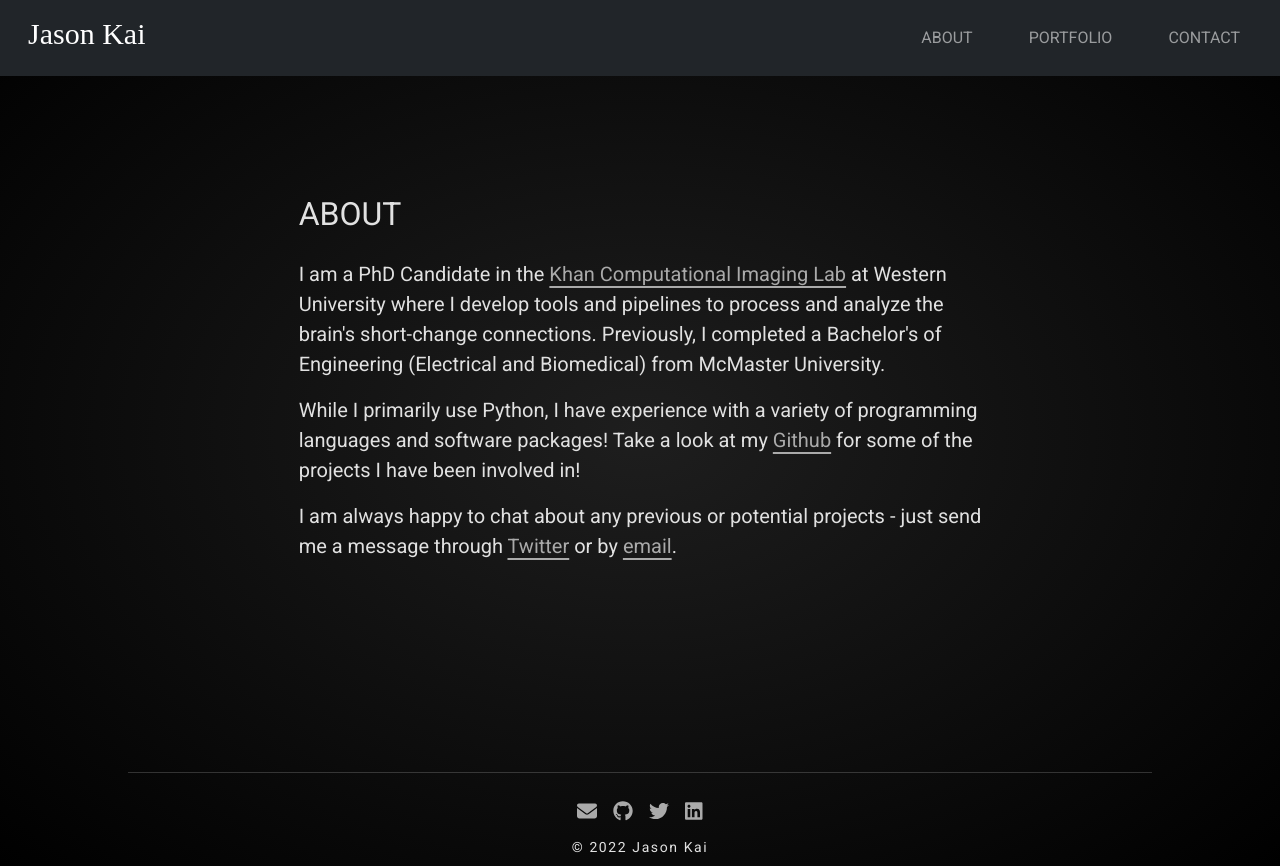
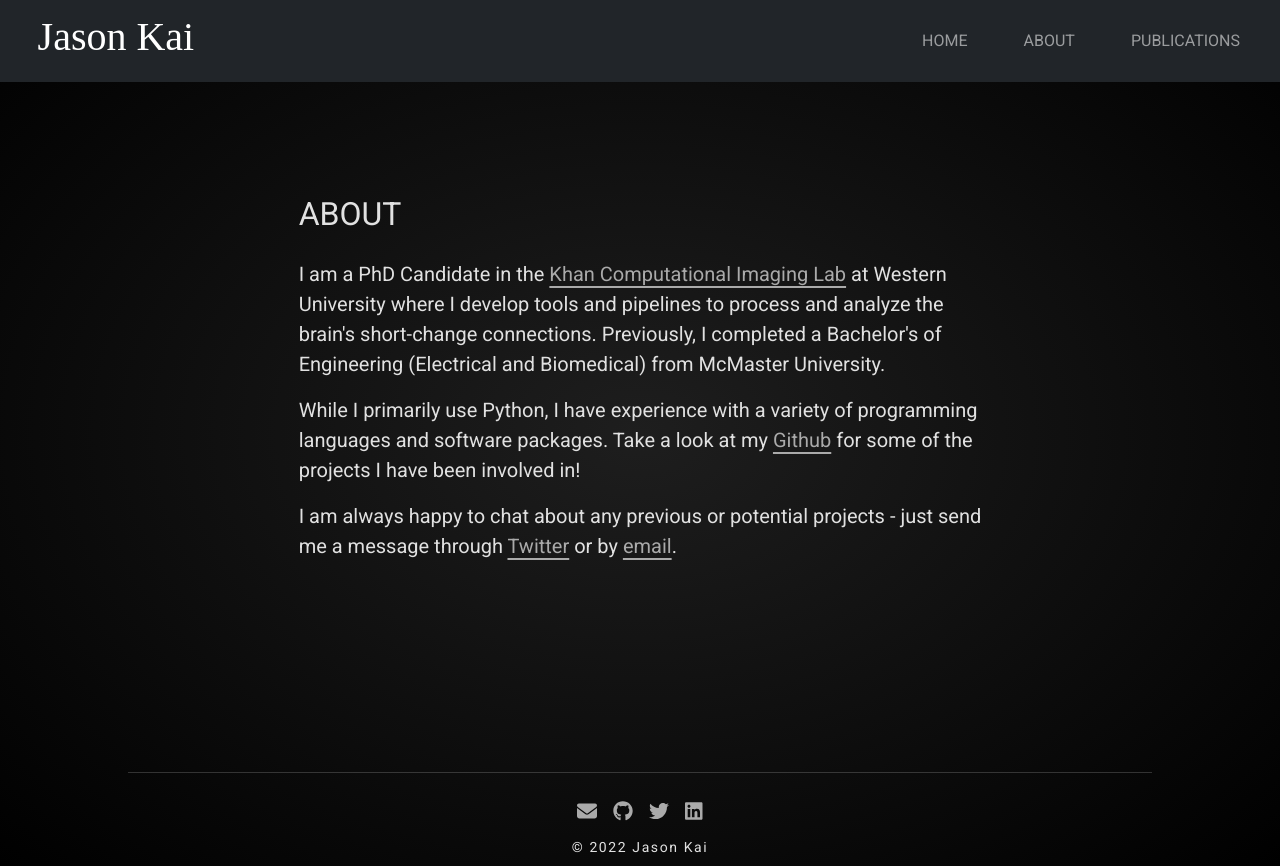
Before and after one commit to kaitj/kaitj.github.io, a Next.js app: page /about in a window 1280 px wide. Built offline with nearby package versions, Linux system fonts and the light colour scheme; a web font is replaced by a local one.

Commit message:
update navbar, and stylesheets

```diff
--- a/components/navbar.tsx
+++ b/components/navbar.tsx
@@ -20,9 +20,9 @@ export const NavBar = () => {
 
                 <div className="collapse navbar-collapse justify-content-end" id='navbarNav'>
                     <ul className="navbar-nav">
-                        <li className="nav-item"><a className="nav-link" href="/">about</a></li>
-                        <li className="nav-item"><a className="nav-link" href="#">portfolio</a></li>
-                        <li className="nav-item"><a className="nav-link" href="/contact">contact</a></li>
+                        <li className="nav-item"><a className="nav-link" href="/">home</a></li>
+                        <li className="nav-item"><a className="nav-link" href="/about">about</a></li>
+                        <li className="nav-item"><a className="nav-link" href="/publications">publications</a></li>
                     </ul>
                 </div>
             </div>
--- a/components/profile.tsx
+++ b/components/profile.tsx
@@ -5,7 +5,7 @@ export const Profile = () => {
 
             <p>I am a PhD Candidate in the <a href="https://khanlab.ca" target="_blank">Khan Computational Imaging Lab</a> at Western University where I develop tools and pipelines to process and analyze the brain's short-change connections. Previously, I completed a Bachelor's of Engineering (Electrical and Biomedical) from McMaster University.</p>
 
-            <p>While I primarily use Python, I have experience with a variety of programming languages and software packages! Take a look at my <a href="https://github.com/kaitj" target="_blank">Github</a> for some of the projects I have been involved in! </p>
+            <p>While I primarily use Python, I have experience with a variety of programming languages and software packages. Take a look at my <a href="https://github.com/kaitj" target="_blank">Github</a> for some of the projects I have been involved in! </p>
 
             <p>I am always happy to chat about any previous or potential projects - just send me a message through <a href="https://twitter.com/jasonkai" target="_blank">Twitter</a> or by <a href="mailto:tkai@uwo.ca" target="_blank" rel='noopener me' title="Email">email</a>.</p>
         </div>
--- a/styles/globals.css
+++ b/styles/globals.css
@@ -27,9 +27,9 @@ body {
 
 /* Navbar */
 .navbar-brand {
-  padding: 0 16px;
   font-family: 'Frank Ruhl Libre', serif;
-  font-size: 30px !important;
+  font-size: 5vh !important;
+  padding-left: 2vw;
 }
 
 .navbar-toggler {
```
